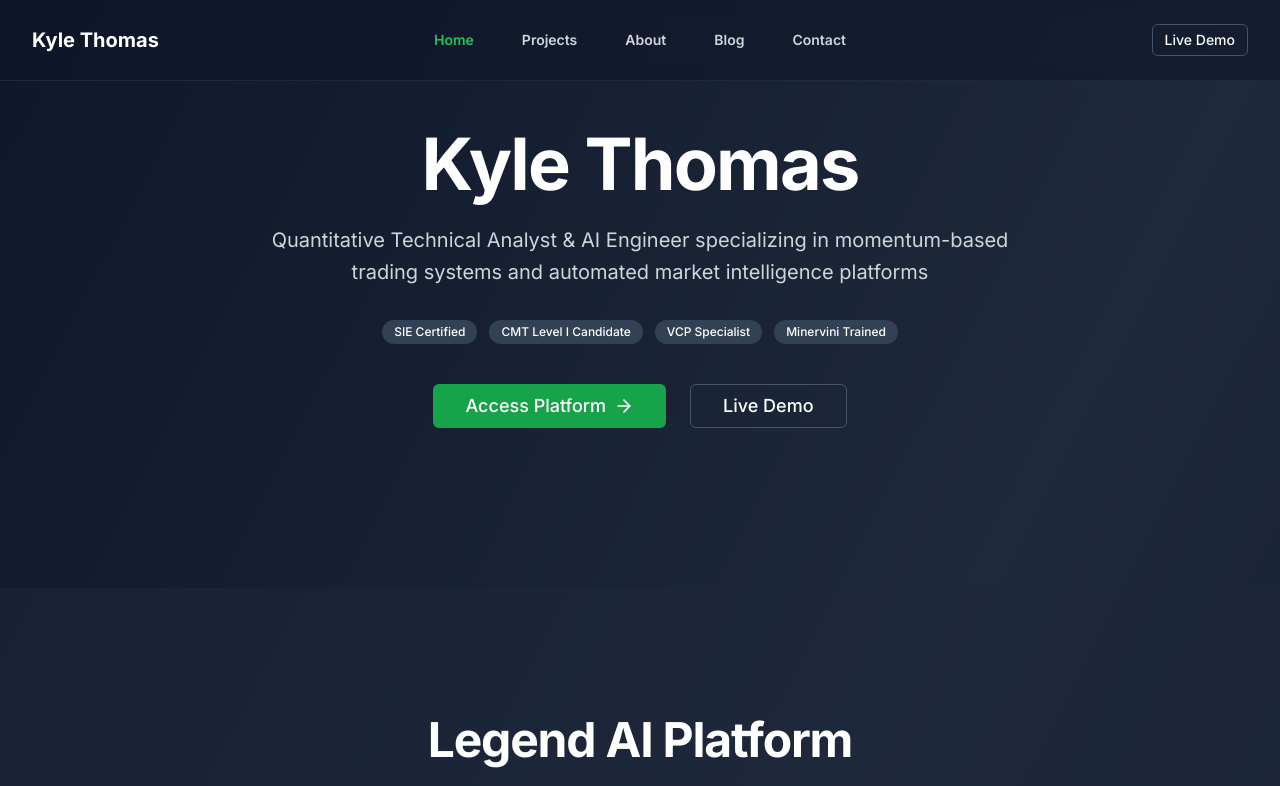
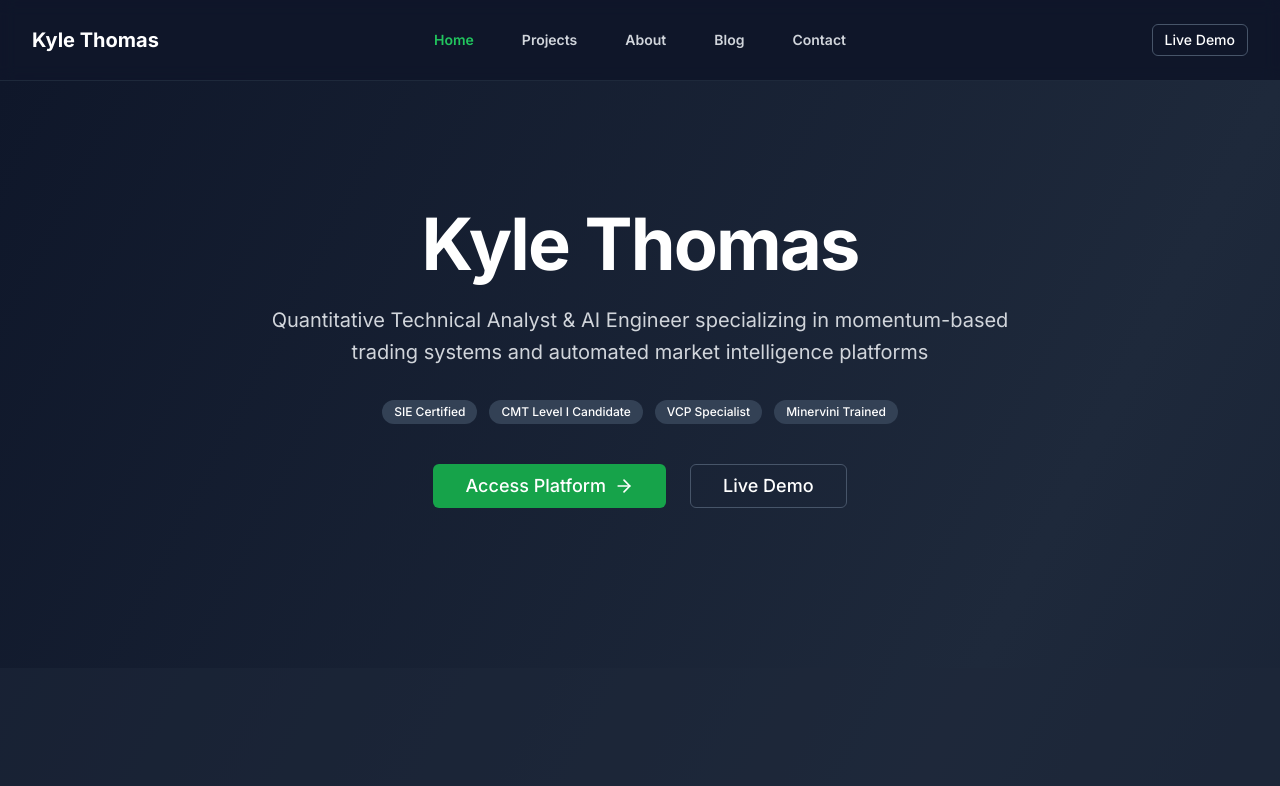
Before and after one commit to Stockmasterflex/legend-ai, a Next.js app in the folder kyle-portfolio/: page / in a window 1280 px wide. Shown: the top 786 px of the page. Built offline with nearby package versions, Linux system fonts and the light colour scheme.

Commit message:
chore(web): update metadata to Kyle Thomas and add main padding

```diff
--- a/kyle-portfolio/app/layout.tsx
+++ b/kyle-portfolio/app/layout.tsx
@@ -7,7 +7,7 @@ import { cn } from '@/lib/utils'
 const inter = Inter({ subsets: ['latin'] })
 
 export const metadata: Metadata = {
-  title: 'Kyle Holthaus - Technical Analyst & AI Builder',
+  title: 'Kyle Thomas - Technical Analyst & AI Builder',
   description: 'Technical analyst and AI builder specializing in momentum trading and automated market intelligence',
 }
 
@@ -16,7 +16,9 @@ export default function RootLayout({ children }: { children: React.ReactNode })
     <html lang="en" className="dark">
       <body className={cn(inter.className, 'bg-slate-900 text-white antialiased')}>
         <Navbar />
-        {children}
+        <main className="pt-20">
+          {children}
+        </main>
       </body>
     </html>
   )
```
